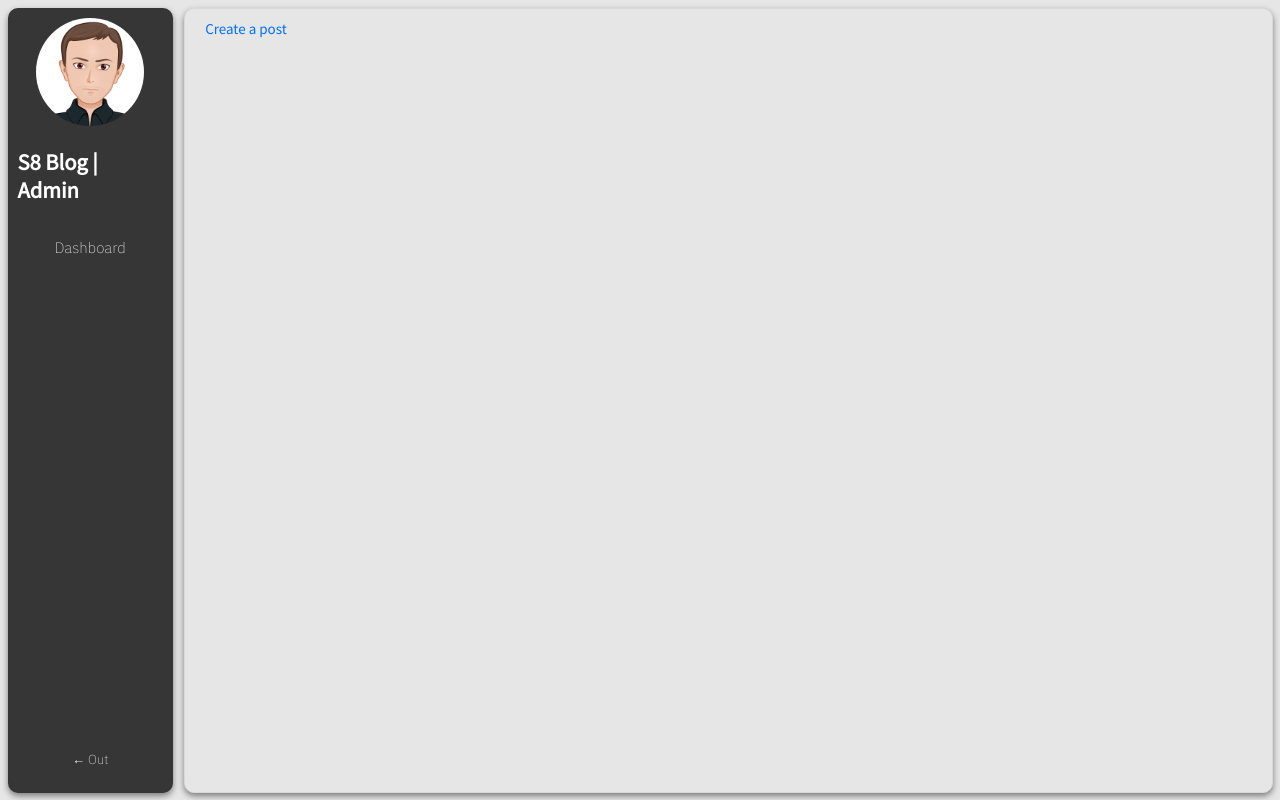
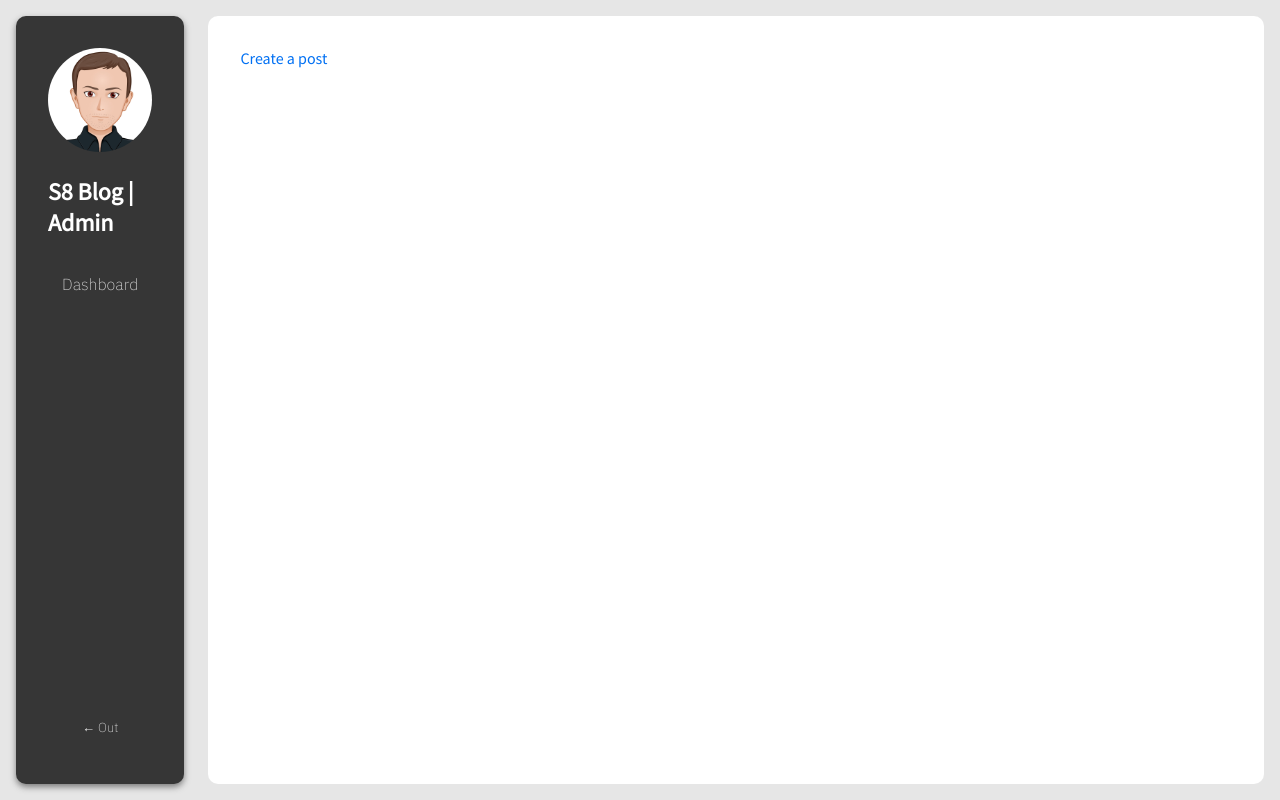
Before and after one commit to va-deem/s8, a Next.js app: page /admin in a window 1280 px wide. Built offline with nearby package versions, Linux system fonts and the light colour scheme.

Commit message:
Add some styles

```diff
--- a/components/date.tsx
+++ b/components/date.tsx
@@ -1,5 +1,5 @@
 import { format } from 'date-fns';
 
 export default function Date({ date }) {
-  return <p>{format(date, 'MMMM dd, yyyy')}</p>;
+  return <>{format(date, 'MMMM dd, yyyy HH:mm')}</>;
 }
--- a/components/layout.module.scss
+++ b/components/layout.module.scss
@@ -19,8 +19,8 @@
   width: 15%;
   min-width: 160px;
   max-width: 240px;
-  padding: 10px;
-  margin: 0.5em;
+  padding: 2em;
+  margin: 1em;
   border-radius: 10px;
   color: $sideTextColor;
   background-color: $sideBackgroundColor;
@@ -33,14 +33,14 @@
   display: flex;
   flex-direction: column;
   width: 100%;
-  padding: 10px 20px;
-  margin: 0.5em 0.5em 0.5em 0.25em;
-  border: 1px solid #DBD8DB;
+  padding: 2em;
+  margin: 1em 1em 1em 0.5em;
+  //border: 1px solid #DBD8DB;
   border-radius: 10px;
-  background-color: $contentBackgroundColor;
+  background-color: white;
   overflow-y: auto;
-  -webkit-box-shadow: 0 3px 6px 0 rgba(54,54,54,0.60);
-  box-shadow: 0 3px 6px 0 rgba(54,54,54,0.60);
+  //-webkit-box-shadow: 0 3px 6px 0 rgba(54,54,54,0.60);
+  //box-shadow: 0 3px 6px 0 rgba(54,54,54,0.60);
 }
 
 .secondary-block {
--- a/styles/global.scss
+++ b/styles/global.scss
@@ -14,7 +14,7 @@ div#__next > div {
   height: 100%;
   margin: 0;
   padding: 0;
-  font-size: 15px;
+  font-size: 16px;
   color: $textColor;
   background-color: $contentBackgroundColor;
 }
--- a/styles/utils.module.scss
+++ b/styles/utils.module.scss
@@ -1,3 +1,5 @@
+@import "/styles/variables.scss";
+
 .heading2Xl {
   font-size: 2.5rem;
   line-height: 1.2;
@@ -13,7 +15,7 @@
   font-weight: 800;
   letter-spacing: -0.05rem;
   margin: 0 0 1rem 0;
-  border: 1px solid blue;
+  //border: 1px solid blue;
 }
 
 .headingLg {
@@ -26,7 +28,7 @@
 .headingMd {
   font-size: 1.2rem;
   line-height: 1.5;
-  border: 1px solid red;
+  //border: 1px solid red;
 }
 
 .borderCircle {
@@ -41,16 +43,23 @@
   padding-top: 1px;
 }
 
-.list {
+.postlist {
   list-style: none;
   padding: 0;
   margin: 0;
+
+  .postlist__item {
+    margin: 0 0 1.25rem;
+
+    .postlist__title {
+      font-weight: bold;
+      color: $textColor;
+    }
+
+    .postlist__date {
+      margin: 0;
+      font-size: 0.8em;
+      color: #666;
+    }
+  }
 }
-
-.listItem {
-  margin: 0 0 1.25rem;
-}
-
-.lightText {
-  color: #666;
-}
```
Also changed, not shown: components/layout.tsx (+1 -25 lines), pages/index.tsx (+9 -9 lines).
